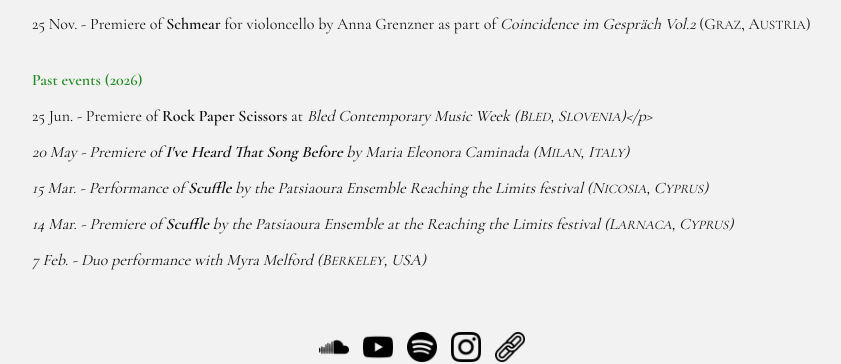
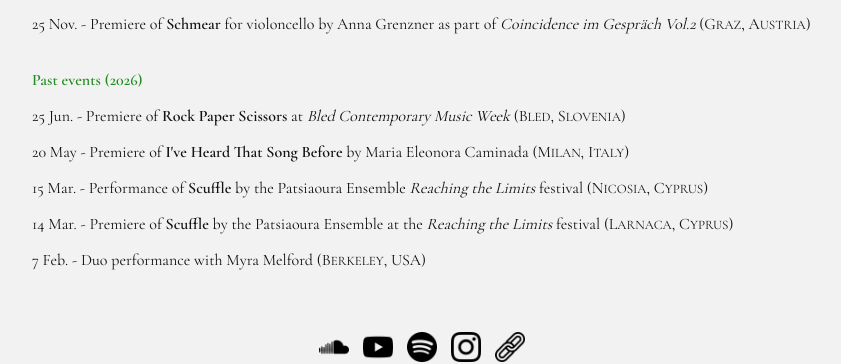
Before and after one commit to matthew-monaco/matthew-monaco.github.io, a Jekyll site: the page built from index.md, in a window 1280 px wide. Shown: the part 687-1051 px from the top of the page, without its empty margins (218-1059 px from the left). Built offline with Jekyll 4.4.1, drawn with Linux system fonts in a browser that asks for light colours.

Commit message:
Update index.md

```diff
--- a/index.md
+++ b/index.md
@@ -22,7 +22,7 @@ I am a Paris-based composer and pianist, originally from New Jersey. Feel free t
 <br>
 <span class="green-bold">Past events (2026)</span>
 
-<p>25 Jun. - Premiere of <strong>Rock Paper Scissors</strong> at <em>Bled Contemporary Music Week (B<font size="2">LED</font>, S<font size="2">LOVENIA</font>)</p>
+<p>25 Jun. - Premiere of <strong>Rock Paper Scissors</strong> at <em>Bled Contemporary Music Week</em> (B<font size="2">LED</font>, S<font size="2">LOVENIA</font>)</p>
 <p>20 May - Premiere of <strong>I've Heard That Song Before</strong> by Maria Eleonora Caminada (M<font size="2">ILAN</font>, I<font size="2">TALY</font>)</p>
 <p>15 Mar. - Performance of <strong>Scuffle</strong> by the Patsiaoura Ensemble <em>Reaching the Limits</em> festival (N<font size="2">ICOSIA</font>, C<font size="2">YPRUS</font>)</p>
 <p>14 Mar. - Premiere of <strong>Scuffle</strong> by the Patsiaoura Ensemble at the <em>Reaching the Limits</em> festival (L<font size="2">ARNACA</font>, C<font size="2">YPRUS</font>)</p>
```
